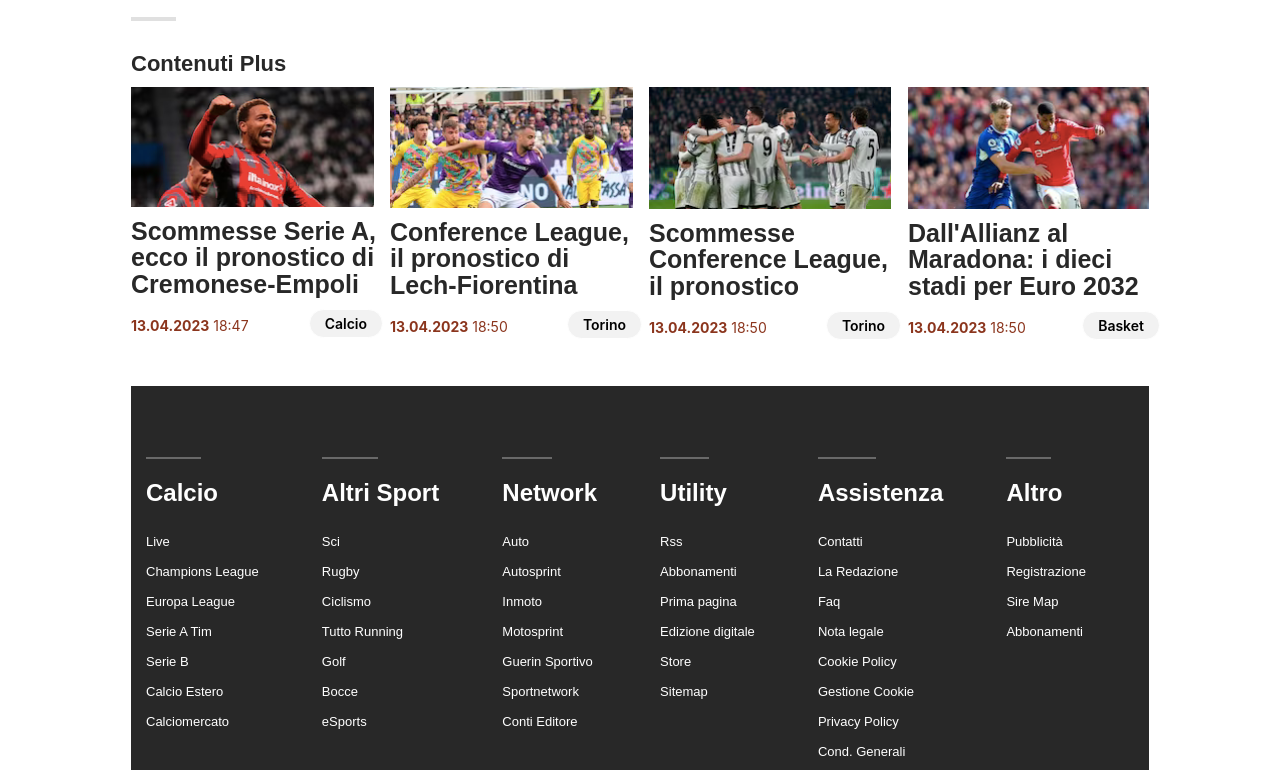
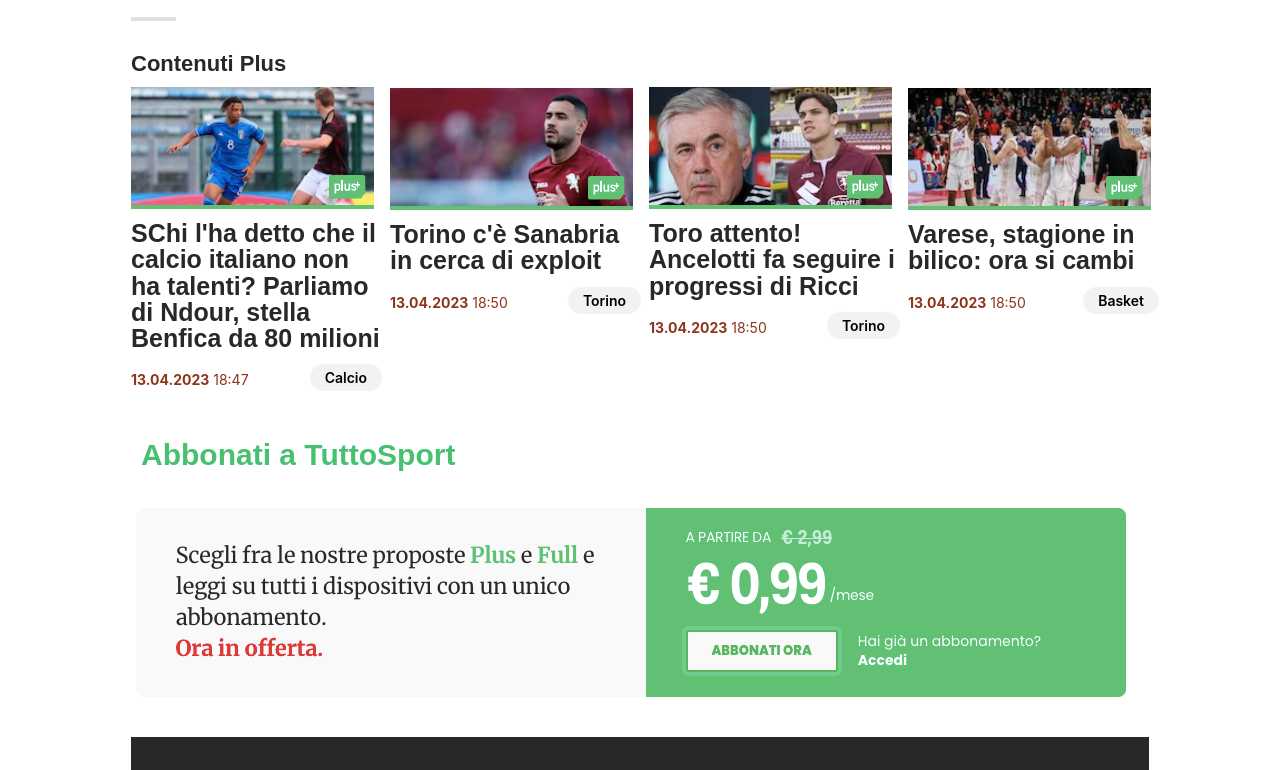
Before and after one commit to vittoria-petri/TuttoSport, a plain HTML site: page HTML/index.html in a window 1280 px wide. Shown: the part 6086-6856 px from the top of the page. Drawn offline with Linux system fonts and the light colour scheme; a web font is replaced by a local one.

Commit message:
add "contenuti plus"

```diff
--- a/HTML/index.html
+++ b/HTML/index.html
@@ -271,12 +271,11 @@
         <hr class="divider">
         <div class="sub-title">Contenuti Plus</div>
     </div>
-
     <div class="grid-container-2">
         <div class="item2-1">
-            <div><a href="#"><img src="../img/item2-1.jpeg" alt="Contenuti Plus img"></a></div>
-            <div class="small-text underline"><a href="#">Scommesse Serie A, ecco il pronostico di
-                Cremonese-Empoli</a>
+            <div><a href="#"><img src="../img/plus1.jpeg" alt="Contenuti Plus img"></a></div>
+            <div class="small-text underline"><a href="#">SChi l'ha detto che il calcio italiano non ha talenti?
+                Parliamo di Ndour, stella Benfica da 80 milioni</a>
             </div>
             <div class="empty-space">
                 <div class="data style-color"><b>13.04.2023</b> 18:47</div>
@@ -284,9 +283,8 @@
             </div>
         </div>
         <div class="item2-2">
-            <div><a href="#"><img src="../img/item2-2.jpeg" alt="Contenuti Plus img"></a></div>
-            <div class="small-text underline"><a href="#">Conference League, il pronostico di
-                Lech-Fiorentina</a>
+            <div><a href="#"><img src="../img/plus2.jpeg" alt="Contenuti Plus img"></a></div>
+            <div class="small-text underline"><a href="#">Torino c'è Sanabria in cerca di exploit</a>
             </div>
             <div class="empty-space">
                 <div class="data style-color"><b>13.04.2023</b> 18:50</div>
@@ -294,8 +292,8 @@
             </div>
         </div>
         <div class="item2-3">
-            <div><a href="#"><img src="../img/item2-3.jpeg" alt="Contenuti Plus img"></a></div>
-            <div class="small-text underline"><a href="#">Scommesse Conference League, il pronostico</a>
+            <div><a href="#"><img src="../img/plus3.jpeg" alt="Contenuti Plus img"></a></div>
+            <div class="small-text underline"><a href="#">Toro attento! Ancelotti fa seguire i progressi di Ricci</a>
             </div>
             <div class="empty-space">
                 <div class="data style-color"><b>13.04.2023</b> 18:50</div>
@@ -303,9 +301,8 @@
             </div>
         </div>
         <div class="item2-4">
-            <div><a href="#"><img src="../img/item2-4.jpeg" alt="Contenuti Plus img"></a></div>
-            <div class="small-text underline"><a href="#">Dall'Allianz al Maradona: i dieci stadi per Euro
-                2032</a>
+            <div><a href="#"><img src="../img/plus4.jpeg" alt="Contenuti Plus img"></a></div>
+            <div class="small-text underline"><a href="#">Varese, stagione in bilico: ora si cambi</a>
             </div>
             <div class="empty-space">
                 <div class="data style-color"><b>13.04.2023</b> 18:50</div>
@@ -314,6 +311,8 @@
         </div>
     </div>
 
+    <p class="style-green">Abbonati a TuttoSport</p>
+    <a href="#"><img src="../img/adv5.jpeg" alt="adv img"></a>
 
 
     <div style="margin-top: 30px;"></div>
@@ -429,7 +428,7 @@
                 <div>
                     <div class="leggi">Leggi Tuttosport su tutti i tuoi dispositivi</div>
                     <div class="grid-footer-3">
-                    <div class="style-abbonati"><b>Abbonati</b></div>
+                        <div class="style-abbonati"><a href="#"><b>Abbonati</b></a></div>
                         <div class="leggi-online"><a href="#">Leggi online > </a></div>
                     </div>
                 </div>
--- a/css/style.css
+++ b/css/style.css
@@ -130,7 +130,6 @@ hr {
     font-size: 14px;
     font-weight: 400;
     margin-top: 5px;
-
 }
 
 .grid-container {
@@ -225,8 +224,6 @@ hr {
     margin-bottom: 10px;
 }
 
-
-
 .grid-container-3 {
     display: grid;
     grid-template-columns: 632px auto;
@@ -234,8 +231,17 @@ hr {
     row-gap: 20px;
 }
 
-.cont2{
+.cont2 {
     grid-row-end: span 2;
+}
+
+.style-green {
+    font-family: "Couplet CF", "CoupletCF-fallback", sans-serif;
+    font-size: 30px;
+    font-weight: 700;
+    color: #47c072;
+    padding-left: 10px;
+
 }
 
 
@@ -325,7 +331,7 @@ hr {
     text-align: right;
 }
 
-.grid-footer-3{
+.grid-footer-3 {
     display: grid;
     grid-template-columns: auto auto;
     justify-content: left;
@@ -336,7 +342,6 @@ hr {
 .style-abbonati {
     font-size: 15px;
     font-weight: 400;
-    color: #282828;
     text-align: left;
     border-radius: 18px;
     background: white;
@@ -345,16 +350,20 @@ hr {
 
 }
 
-.leggi-online{
+.style-abbonati a{
+    text-decoration: none;
+    color: #282828;
+}
+
+.leggi-online {
     text-align: right;
 }
-
 
 .leggi-online a {
     text-decoration: none;
     color: white;
 }
 
-.leggi-online a:hover{
+.leggi-online a:hover {
     text-decoration: underline;
 }
```
Also changed, not shown: img/adv5.jpeg (added), img/plus1.jpeg (added), img/plus2.jpeg (added), img/plus3.jpeg (added), img/plus4.jpeg (added). Lines whose indentation alone changed are shown as unchanged.
